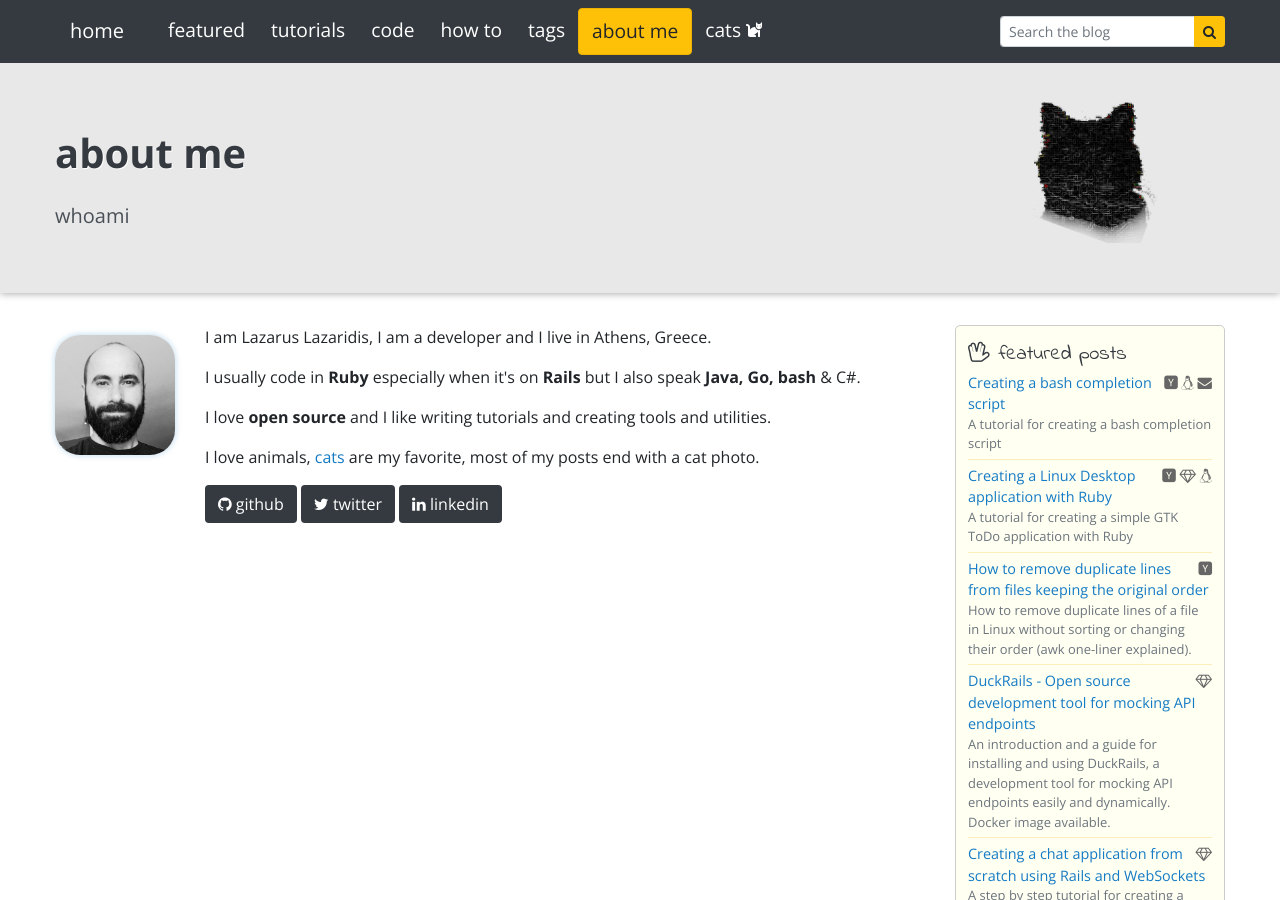
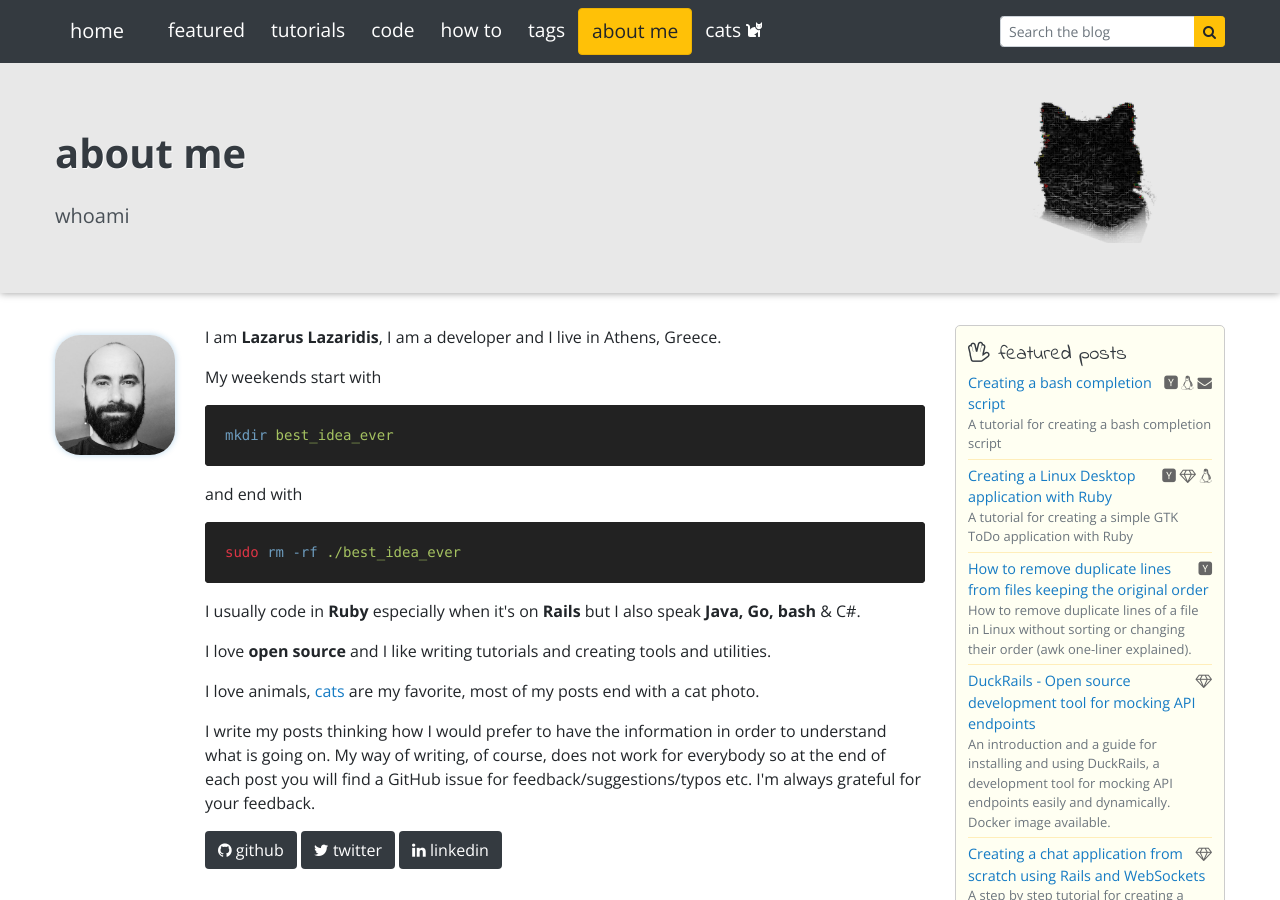
Before and after one commit to iridakos/iridakos.github.io, a Jekyll site: the page built from _pages/10-about.html, in a window 1280 px wide and 900 px high. Built offline with Jekyll 4.4.1, drawn with Linux system fonts in a browser that asks for light colours; nearby versions of some CDN libraries; comment, search, counter and statistics services are not loaded.

Commit message:
about about

```diff
--- a/_pages/10-about.html
+++ b/_pages/10-about.html
@@ -10,17 +10,33 @@ subtitle: whoami
 
 <div class="row">
   <div class="col-12 text-center text-md-left col-md-2 ">
-
-
-<img src="/assets/images/me.png" class="framed no-maximize">
-
-
+    <img src="/assets/images/me.png" class="framed no-maximize">
   </div>
 
   <div class="col">
     <p>
-      I am Lazarus Lazaridis, I am a developer and I live in Athens, Greece.
+      I am <strong>Lazarus Lazaridis</strong>, I am a developer and I live in Athens, Greece.
     </p>
+
+    <p>
+     My weekends start with
+    </p>
+
+     <div class="language-bash highlighter-rouge">
+       <div class="highlight">
+         <pre class="highlight"><code class="bash"><span class="nb">mkdir</span> <span class="s1">best_idea_ever</span></code></pre>
+       </div>
+     </div>
+
+     <p>
+     and end with
+     </p>
+
+     <div class="language-bash highlighter-rouge">
+       <div class="highlight">
+         <pre class="highlight"><code class="bash"><span class="text-danger">sudo </span><span class="nb">rm -rf </span><span class="s1">./best_idea_ever</span></code></pre>
+       </div>
+     </div>
 
     <p>I usually code in <strong>Ruby</strong> especially when it's on <strong>Rails</strong> but I also speak <strong>Java, Go, bash</strong> &amp; C#.
     </p>
@@ -29,6 +45,10 @@ subtitle: whoami
 
     <p>I love animals, <a href="https://iridakos.com/cat-photos">cats</a> are my favorite, most of my posts end with a cat photo.</p>
 
+    <p>
+      I write my posts thinking how I would prefer to have the information in order to understand what is going on. My way of writing, of course, does not work for everybody so at the end of each post you will find a GitHub issue for feedback/suggestions/typos etc. I'm always grateful for your feedback.
+    </p>
+
     <div class="mt-3">
       <a class="btn bg-dark text-white ga-event-link" data-event-category="About links" data-event-action="click" data-event-label="GitHub" href="https://www.github.com/iridakos/"><i class="fa fa-github" aria-hidden="true"></i> github</a>
       <a class="btn bg-dark text-white ga-event-link" data-event-category="About links" data-event-action="click" data-event-label="Twitter" href="https://www.twitter.com/lazaru_s/"><i class="fa fa-twitter" aria-hidden="true"></i> twitter</a>
```
